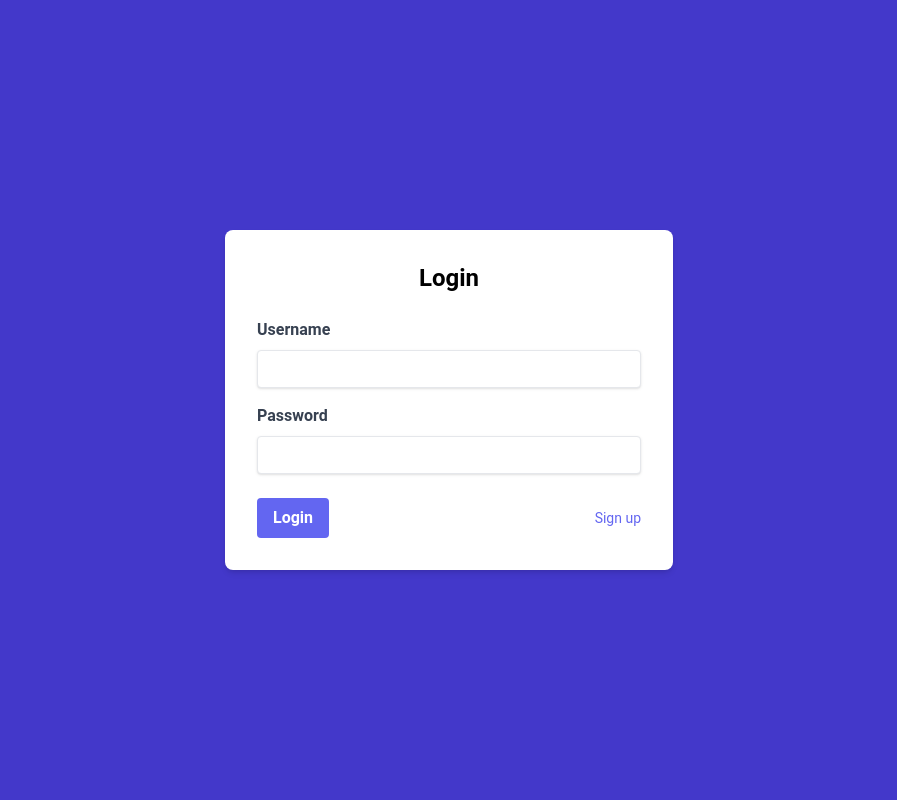
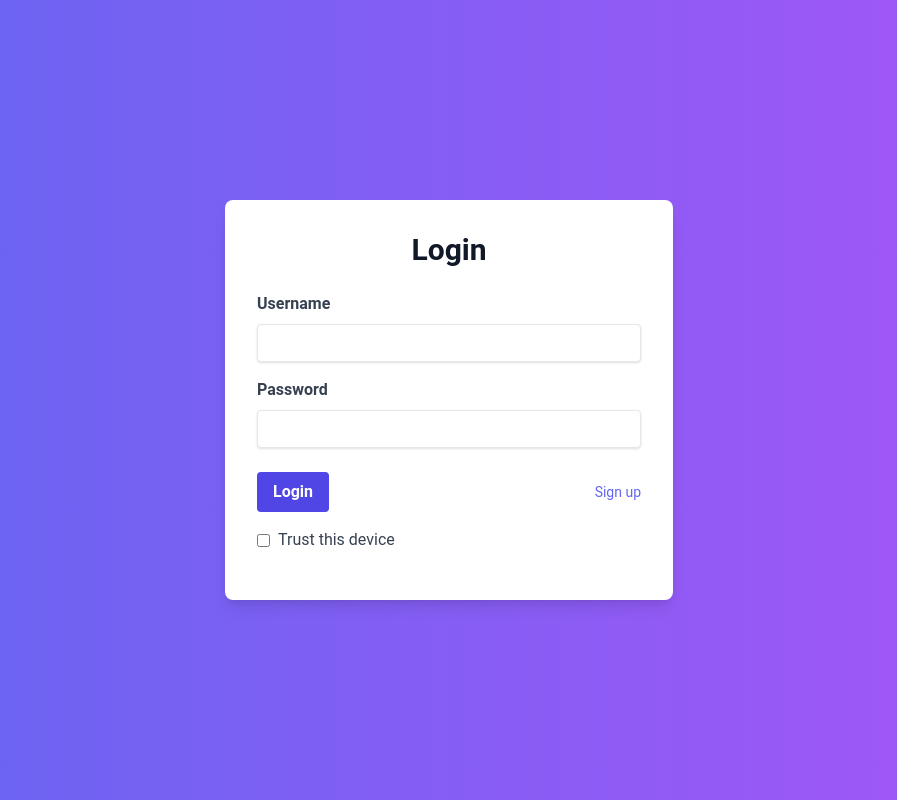
Before and after one commit to shivaak/react-jobs, a React app: page /auth/login in a window 1280 px wide. Shown: the whole page, without its empty margins (191-1088 px from the left). Built offline with nearby package versions, Linux system fonts and the light colour scheme; the HTML template or start-up script is replaced by a standard one.

Commit message:
Trust this device

```diff
--- a/src/components/Auth/PersistLogin.tsx
+++ b/src/components/Auth/PersistLogin.tsx
@@ -3,13 +3,12 @@
 import { ReactNode, useEffect, useState } from "react";
 import useRefreshToken from "../../hooks/useRefreshToken";
 import useAuth from "../../hooks/useAuth";
-import { Outlet } from "react-router-dom";
 import Spinner from "../Spinner";
 
 const PersistLogin = ({ children }: { children: ReactNode }) => {
   const [isLoading, setIsLoading] = useState(true);
   const refresh = useRefreshToken();
-  const { auth } = useAuth();
+  const { auth, persist } = useAuth();
 
   useEffect(() => {
     const verifyRefreshToken = async () => {
@@ -23,13 +22,22 @@ const PersistLogin = ({ children }: { children: ReactNode }) => {
       }
     };
 
-    if (!auth?.accessToken) {
-      verifyRefreshToken();
+    if (persist) {
+      if (!auth?.accessToken) {
+        verifyRefreshToken();
+      } else {
+        setIsLoading(false);
+      }
     } else {
       setIsLoading(false);
     }
-  }, [auth?.accessToken, refresh]);
-  return isLoading ? <Spinner loading={isLoading} /> : children || <Outlet />;
+  }, []);
+
+  if (!persist) {
+    return <>{children}</>;
+  }
+
+  return isLoading ? <Spinner loading={isLoading} /> : children;
 };
 
 export default PersistLogin;
--- a/src/context/AuthProvider.tsx
+++ b/src/context/AuthProvider.tsx
@@ -12,6 +12,8 @@ export interface AuthContextType {
     React.SetStateAction<{ roles: number[]; accessToken: string } | null>
   >;
   logout: () => void;
+  persist: boolean;
+  setPersist: React.Dispatch<React.SetStateAction<boolean>>;
 }
 
 const AuthContext = createContext<AuthContextType | undefined>(undefined);
@@ -21,6 +23,10 @@ export const AuthProvider = ({ children }: { children: ReactNode }) => {
     roles: number[];
     accessToken: string;
   } | null>(null);
+
+  const [persist, setPersist] = useState<boolean>(
+    JSON.parse(localStorage.getItem("persist") || "false")
+  );
 
   const logout = async () => {
     try {
@@ -32,7 +38,9 @@ export const AuthProvider = ({ children }: { children: ReactNode }) => {
   };
 
   return (
-    <AuthContext.Provider value={{ auth, setAuth, logout }}>
+    <AuthContext.Provider
+      value={{ auth, setAuth, logout, persist, setPersist }}
+    >
       {children}
     </AuthContext.Provider>
   );
--- a/src/pages/LoginPage.tsx
+++ b/src/pages/LoginPage.tsx
@@ -1,11 +1,11 @@
-import React, { useState } from "react";
+import React, { useEffect, useState } from "react";
 import { useLocation, useNavigate } from "react-router-dom";
 import { toast } from "react-toastify";
 import { login } from "../services/userService";
 import useAuth from "../hooks/useAuth";
 
 const LoginPage = () => {
-  const { auth, setAuth } = useAuth();
+  const { auth, setAuth, persist, setPersist } = useAuth();
   const navigate = useNavigate();
   const location = useLocation();
   const from = location.state?.from?.pathname || "/";
@@ -47,9 +47,6 @@ const LoginPage = () => {
 
         toast.success("Login successful!");
 
-        // Adding this delay to allow the interceptor to get initialized
-        //await new Promise((resolve) => setTimeout(resolve, 1000));
-
         navigate(from, { replace: true });
       } catch (error: unknown) {
         setIsLoading(false);
@@ -65,10 +62,20 @@ const LoginPage = () => {
     }
   };
 
+  const togglePersist = () => {
+    setPersist((prev) => !prev);
+  };
+
+  useEffect(() => {
+    localStorage.setItem("persist", JSON.stringify(persist));
+  }, [persist]);
+
   return (
-    <div className="min-h-screen flex items-center justify-center bg-indigo-700">
-      <div className="bg-white p-8 rounded-lg shadow-md w-full max-w-md">
-        <h2 className="text-2xl font-bold mb-6 text-center">Login</h2>
+    <div className="min-h-screen flex items-center justify-center bg-gradient-to-r from-indigo-500 to-purple-500">
+      <div className="bg-white p-8 rounded-lg shadow-lg w-full max-w-md">
+        <h2 className="text-3xl font-bold mb-6 text-center text-gray-900">
+          Login
+        </h2>
         <form onSubmit={handleSubmit}>
           <div className="mb-4">
             <label
@@ -117,14 +124,14 @@ const LoginPage = () => {
               {serverError}
             </p>
           )}
-          <div className="flex items-center justify-between">
+          <div className="flex items-center justify-between mb-4">
             <button
               type="submit"
               disabled={auth?.accessToken !== undefined || isLoading}
               className={`font-bold py-2 px-4 rounded focus:outline-none focus:shadow-outline ${
                 isLoading
                   ? "bg-gray-400 text-white cursor-not-allowed"
-                  : "bg-indigo-500 hover:bg-indigo-600 text-white"
+                  : "bg-indigo-600 hover:bg-indigo-700 text-white"
               }`}
             >
               {isLoading ? "Logging in..." : "Login"}
@@ -140,6 +147,18 @@ const LoginPage = () => {
               </button>
             )}
           </div>
+          <div className="mb-4 flex items-center">
+            <input
+              type="checkbox"
+              id="trustDevice"
+              checked={persist}
+              onChange={togglePersist}
+              className="mr-2 leading-tight"
+            />
+            <label htmlFor="trustDevice" className="text-gray-700">
+              Trust this device
+            </label>
+          </div>
         </form>
       </div>
     </div>
```
